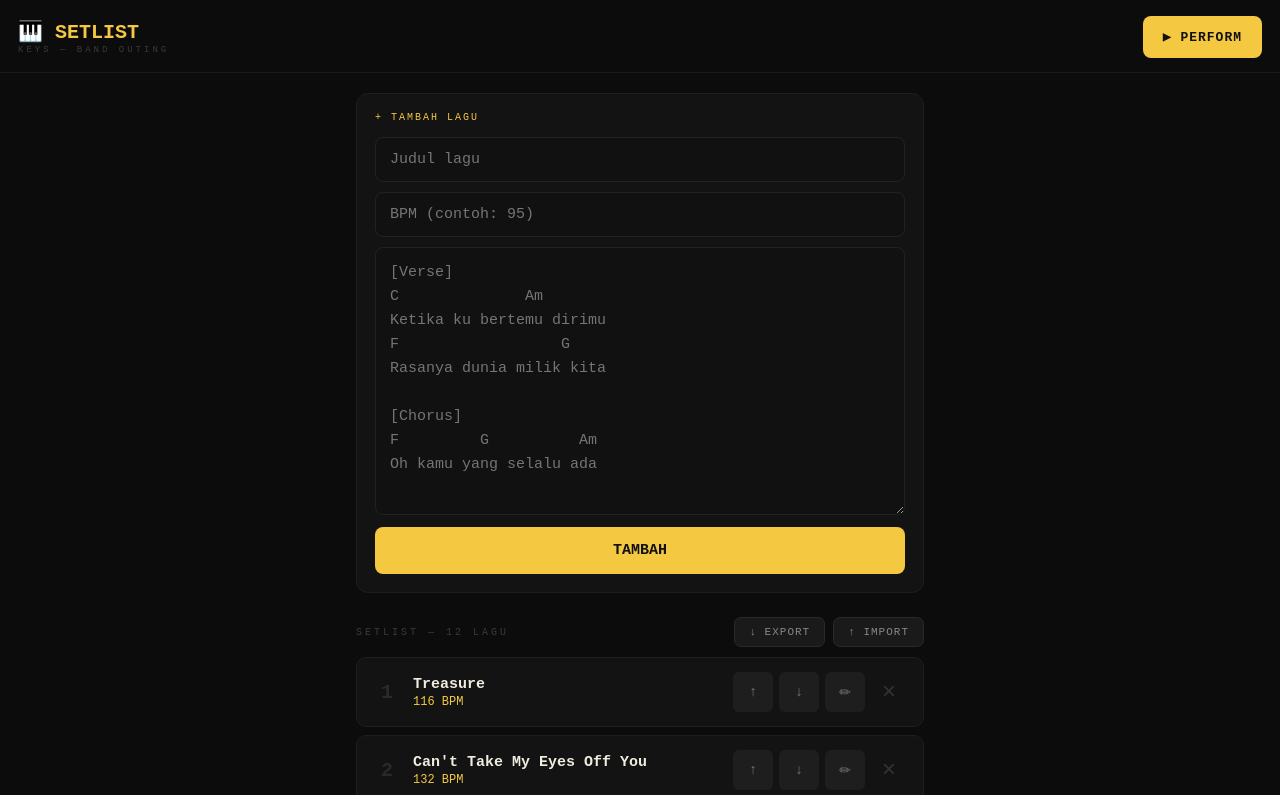
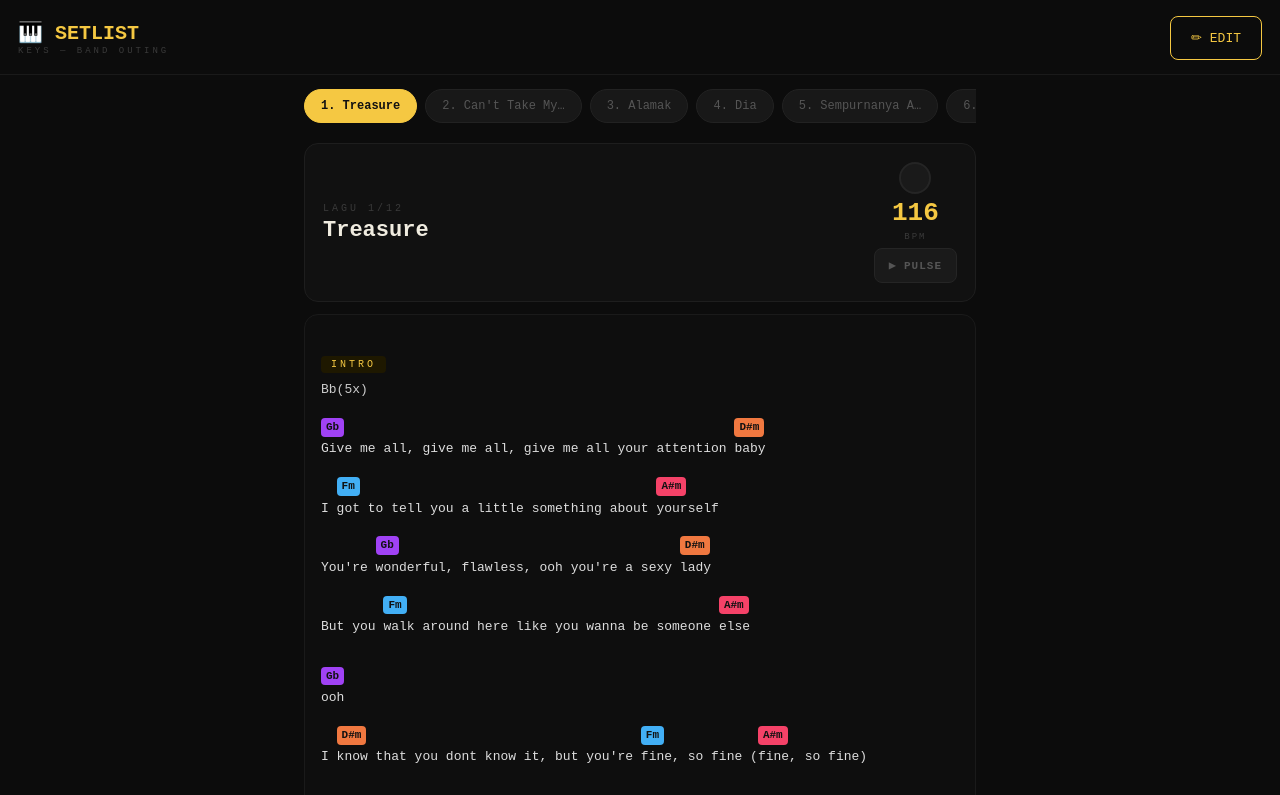
Before and after one commit to hansenlimanta/setlist, a React (Vite) app: page / in a window 1280 px wide. Shown: the top 795 px of the page. Built offline with nearby package versions, Linux system fonts and the light colour scheme.

Commit message:
fixing show perform page first

```diff
--- a/src/App.jsx
+++ b/src/App.jsx
@@ -117,7 +117,7 @@ function renderSheet(text) {
 
 // ─────────────────────────────────────────────
 export default function App() {
-  const [mode, setMode] = useState("edit");
+  const [mode, setMode] = useState("perform");
   const [songs, setSongs] = useState([]);
   const [loaded, setLoaded] = useState(false);
   const [cur, setCur] = useState(0);
```
